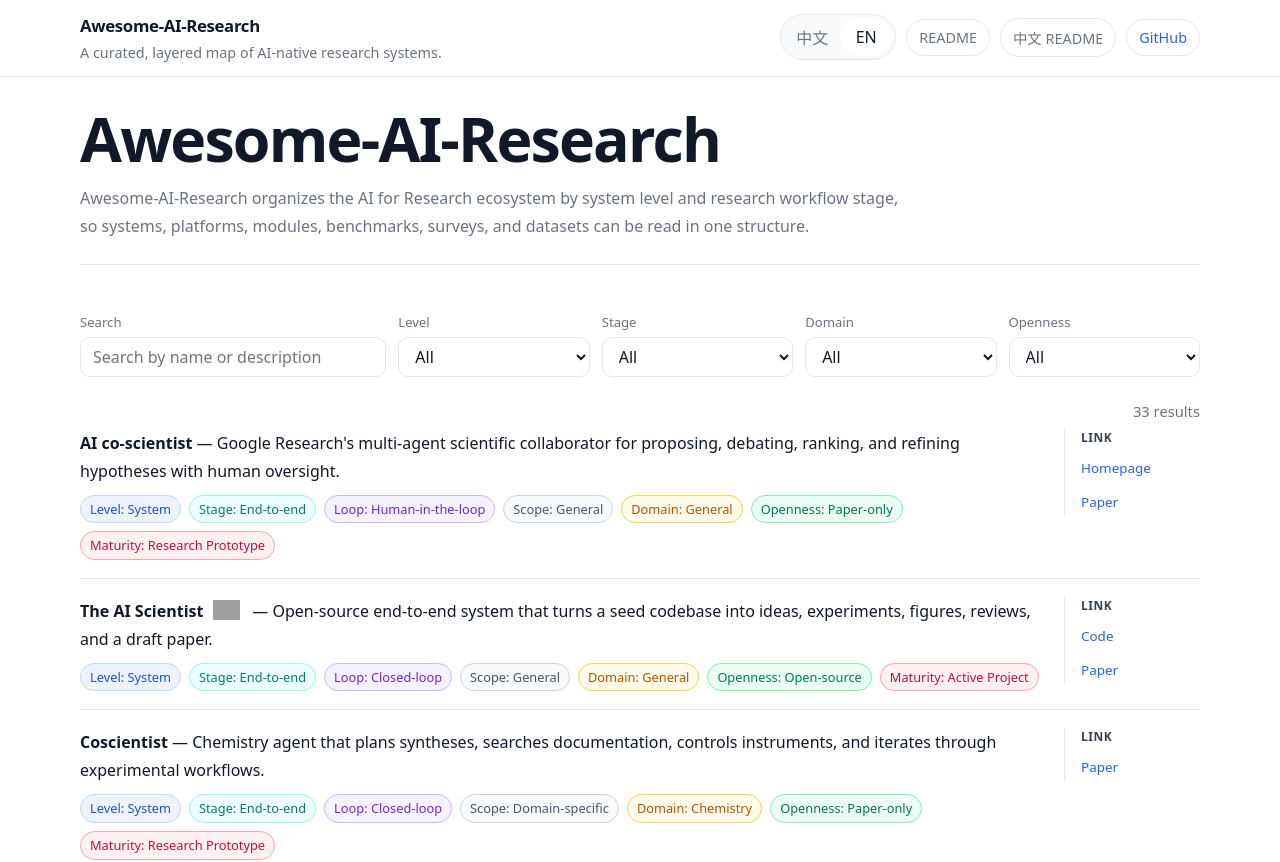
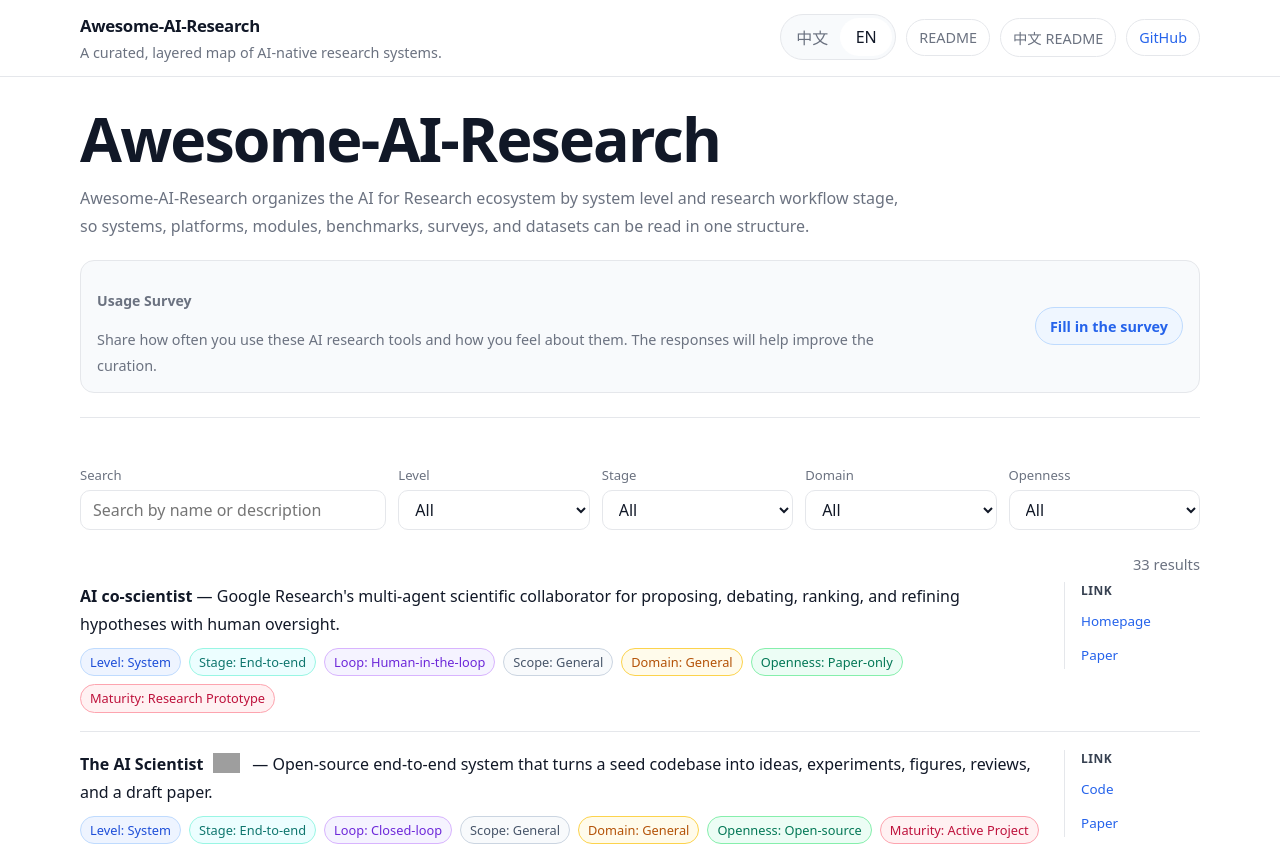
Before and after one commit to Research-Equality/awesome-ai-scientists, a React (Vite) app in the folder website/: page / in a window 1280 px wide. Shown: the top 862 px of the page. Built offline with nearby package versions, Linux system fonts and the light colour scheme; grey boxes are pictures that could not be loaded.

Commit message:
Add survey invitation entrypoint

```diff
--- a/website/src/App.tsx
+++ b/website/src/App.tsx
@@ -8,6 +8,7 @@
 import { locales, type Language } from "./locales";
 
 const repositoryUrl = "https://github.com/Research-Equality/Awesome-AI-Research";
+const surveyUrl = "https://my.feishu.cn/share/base/form/shrcnnGoTojyKyJ3MYWi15b13Ns";
 
 function App() {
   const [language, setLanguage] = useState<Language>("en");
@@ -134,6 +135,15 @@
         <section className="intro-block">
           <h1>Awesome-AI-Research</h1>
           <p>{copy.hero.purpose}</p>
+          <div className="survey-callout">
+            <div>
+              <p className="survey-title">{copy.survey.title}</p>
+              <p className="survey-description">{copy.survey.description}</p>
+            </div>
+            <a className="survey-link" href={surveyUrl} target="_blank" rel="noreferrer">
+              {copy.survey.cta}
+            </a>
+          </div>
         </section>
 
         <section className="catalog-block">
--- a/website/src/locales/en.ts
+++ b/website/src/locales/en.ts
@@ -25,6 +25,11 @@
     subtitle: string;
     purpose: string;
     github: string;
+  };
+  survey: {
+    title: string;
+    description: string;
+    cta: string;
   };
   sections: {
     content: string;
@@ -84,6 +89,12 @@
     purpose:
       "Awesome-AI-Research organizes the AI for Research ecosystem by system level and research workflow stage, so systems, platforms, modules, benchmarks, surveys, and datasets can be read in one structure.",
     github: "View on GitHub",
+  },
+  survey: {
+    title: "Usage Survey",
+    description:
+      "Share how often you use these AI research tools and how you feel about them. The responses will help improve the curation.",
+    cta: "Fill in the survey",
   },
   sections: {
     content: "Repository Content",
--- a/website/src/locales/zh.ts
+++ b/website/src/locales/zh.ts
@@ -16,6 +16,12 @@
     purpose:
       "Awesome-AI-Research 用“系统层级”和“科研流程阶段”两个维度整理 AI for Research 生态，让系统、平台、模块、基准、综述和数据资源能在同一结构中被清楚理解。",
     github: "查看 GitHub",
+  },
+  survey: {
+    title: "邀请问卷",
+    description:
+      "欢迎填写你使用这些 AI 科研工具的频率和真实感受，反馈会帮助我们继续完善这个目录。",
+    cta: "填写问卷",
   },
   sections: {
     content: "仓库内容",
--- a/website/src/styles.css
+++ b/website/src/styles.css
@@ -173,6 +173,55 @@
   max-width: 52rem;
   margin: 14px 0 0;
   line-height: 1.75;
+}
+
+.survey-callout {
+  display: flex;
+  align-items: center;
+  justify-content: space-between;
+  gap: 16px;
+  margin-top: 20px;
+  padding: 14px 16px;
+  border: 1px solid var(--border);
+  border-radius: 14px;
+  background: var(--surface-muted);
+}
+
+.survey-title,
+.survey-description {
+  margin: 0;
+}
+
+.survey-title {
+  font-size: 0.88rem;
+  font-weight: 600;
+  color: var(--text);
+}
+
+.survey-description {
+  margin-top: 4px;
+  color: var(--muted);
+  font-size: 0.9rem;
+  line-height: 1.65;
+}
+
+.survey-link {
+  display: inline-flex;
+  align-items: center;
+  justify-content: center;
+  min-height: 38px;
+  padding: 0 14px;
+  border: 1px solid #bfdbfe;
+  border-radius: 999px;
+  background: #eff6ff;
+  color: var(--accent);
+  font-size: 0.9rem;
+  font-weight: 600;
+  white-space: nowrap;
+}
+
+.survey-link:hover {
+  background: #dbeafe;
 }
 
 .catalog-block {
@@ -421,6 +470,11 @@
     text-align: center;
   }
 
+  .survey-callout {
+    align-items: flex-start;
+    flex-direction: column;
+  }
+
   .resource-main {
     grid-template-columns: 1fr;
     gap: 12px;
```
Also changed, not shown: 2 other files (tests, documents, lock files or other folders).
